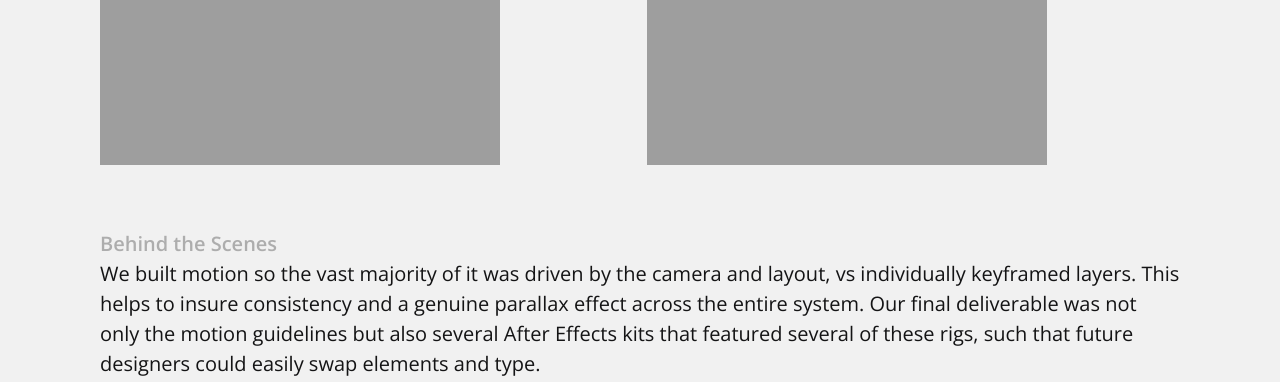
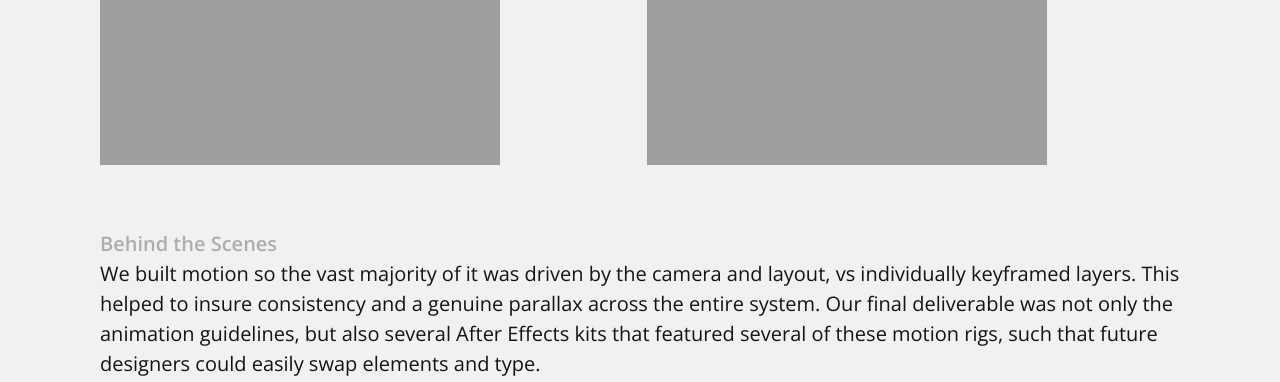
Before and after one commit to gorociao/peprally-website, a Jekyll site: the page built from _my_collection/moma.markdown, in a window 1280 px wide and 900 px high, scrolled down 4428 px, cut to the strip 0-382 px from the top of the window. Built offline with Jekyll 4.4.1, drawn with Linux system fonts in a browser that asks for light colours.

Commit message:
small moma type changes

```diff
--- a/_my_collection/moma.markdown
+++ b/_my_collection/moma.markdown
@@ -71,7 +71,7 @@
 <br/>
 ## **Behind the Scenes**
 
-We built motion so the vast majority of it was driven by the camera and layout, vs individually keyframed layers. This helps to insure consistency and a genuine parallax effect across the entire system. Our final deliverable was not only the motion guidelines but also several After Effects kits that featured several of these rigs, such that future designers could easily swap elements and type.
+We built motion so the vast majority of it was driven by the camera and layout, vs individually keyframed layers. This helped to insure consistency and a genuine parallax across the entire system. Our final deliverable was not only the animation guidelines, but also several After Effects kits that featured several of these motion rigs, such that future designers could easily swap elements and type.
 
 <div class='embed-container' style="margin-bottom: calc(100% * -.01);">
 <iframe src="https://player.vimeo.com/video/356687491/?background=1&autoplay=1&loop=1" style="margin-top: calc(100% * -.01);" width="640" height="2197" frameborder="0" allow="autoplay; fullscreen" allowfullscreen></iframe>
```
